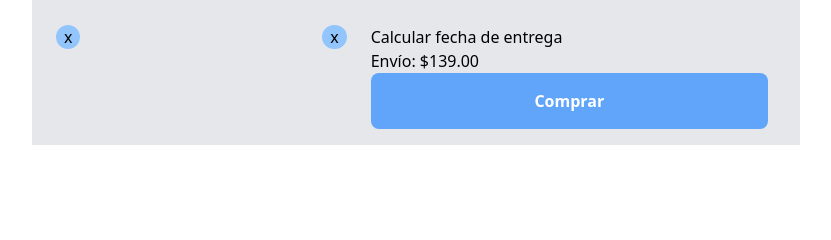
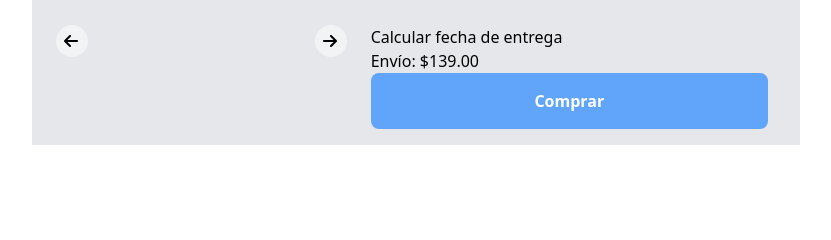
Before and after one commit to Gabri3l67/proyecto_db, a Django app: template shopApp/templates/product.html in a window 1280 px wide. Shown: the part 175-415 px from the top of the page, without its empty margins (224-1055 px from the left). Run offline with Django 5.2, Linux system fonts and the light colour scheme; the template is opened without the code that fills it, so the values that code supplies are empty; some libraries are stand-ins or nearby versions.

Commit message:
add good looking arrows

```diff
--- /dev/null
+++ b/shopApp/templates/icons/arrow-left.html
@@ -0,0 +1,4 @@
+<svg xmlns="http://www.w3.org/2000/svg" viewBox="0 0 448 512" class="{{ class }}">
+  <!-- !Font Awesome Free 6.6.0 by @fontawesome - https://fontawesome.com License - https://fontawesome.com/license/free Copyright 2024 Fonticons, Inc. -->
+  <path d="M9.4 233.4c-12.5 12.5-12.5 32.8 0 45.3l160 160c12.5 12.5 32.8 12.5 45.3 0s12.5-32.8 0-45.3L109.2 288 416 288c17.7 0 32-14.3 32-32s-14.3-32-32-32l-306.7 0L214.6 118.6c12.5-12.5 12.5-32.8 0-45.3s-32.8-12.5-45.3 0l-160 160z" />
+</svg>
--- /dev/null
+++ b/shopApp/templates/icons/arrow-right.html
@@ -0,0 +1,4 @@
+<svg xmlns="http://www.w3.org/2000/svg" viewBox="0 0 448 512">
+  <!-- !Font Awesome Free 6.6.0 by @fontawesome - https://fontawesome.com License - https://fontawesome.com/license/free Copyright 2024 Fonticons, Inc. -->
+  <path d="M438.6 278.6c12.5-12.5 12.5-32.8 0-45.3l-160-160c-12.5-12.5-32.8-12.5-45.3 0s-12.5 32.8 0 45.3L338.8 224 32 224c-17.7 0-32 14.3-32 32s14.3 32 32 32l306.7 0L233.4 393.4c-12.5 12.5-12.5 32.8 0 45.3s32.8 12.5 45.3 0l160-160z" />
+</svg>
--- a/shopApp/templates/product.html
+++ b/shopApp/templates/product.html
@@ -10,8 +10,12 @@
   <div class="bg-gray-200 p-4">
     <div class="md:flex">
       <div class="md:w-5/12 relative">
-        <button onclick="prevButton()" id="prevButton" class="z-10 absolute mx-2 px-2 left-0 top-1/2 bg-blue-300 rounded-full">x</button>
-        <button onclick="nextButton()" id="nextButton" class="z-10 absolute mx-2 px-2 right-0 top-1/2 bg-blue-300 rounded-full">x</button>
+        <button onclick="prevButton()" id="prevButton" class="z-10 w-8 h-8 p-2 flex flex-col ml-2 bg-white/50 rounded-full absolute left-0 top-1/2 ">
+          {% include "icons/arrow-left.html" with class="" %}
+        </button>
+        <button onclick="nextButton()" id="nextButton" class="z-10 w-8 h-8 p-2 flex flex-col mr-2 bg-white/50 rounded-full absolute right-0 top-1/2">
+          {% include "icons/arrow-right.html" with class="" %}
+        </button>
         <div id="image-list" class="snap-x scroll-smooth overflow-x-auto flex w-full">
           {% for image in images %}
             <img class="snap-center transition transform" src="{{ image.url }}" alt="" />
```
